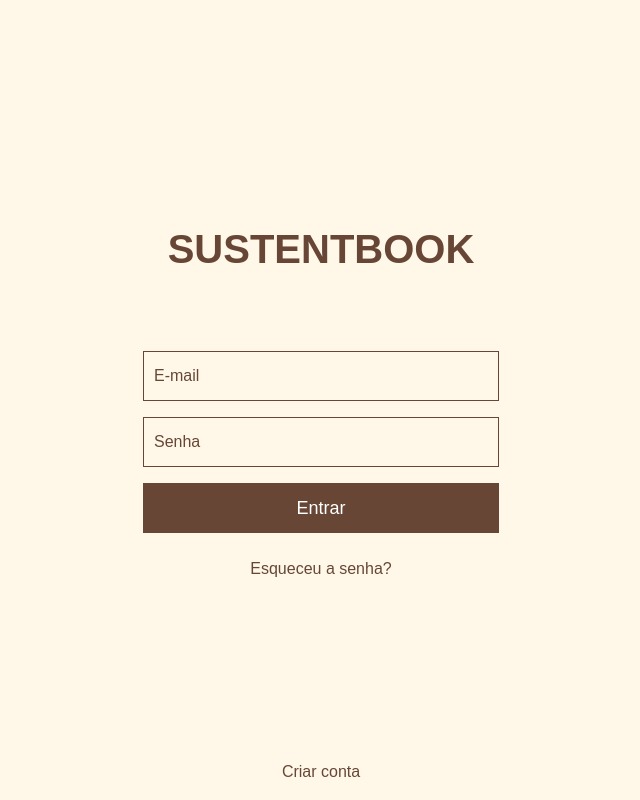
After one commit to cauacominho/sustentbook, a PHP site: page /login.html in a window 1280 px wide. The commit adds this page. Shown: the whole page, without its empty margins (319-959 px from the left). Run offline with PHP 8.4, Linux system fonts and the light colour scheme; some web fonts are replaced.

Commit message:
base_v1.3-sustentbook

```diff
--- /dev/null
+++ b/login.html
@@ -0,0 +1,67 @@
+<!DOCTYPE html>
+<html lang="en">
+
+<head>
+    <meta charset="UTF-8">
+    <meta name="viewport" content="width=device-width, initial-scale=1.0">
+    <!-- MATERIAL ICONS GOOGLE -->
+    <link href="https://fonts.googleapis.com/css2?family=Material+Symbols+Outlined" rel="stylesheet" />
+
+    <!-- LINK BOOTSTRAP CSS -->
+    <link href="https://cdn.jsdelivr.net/npm/bootstrap@5.3.3/dist/css/bootstrap.min.css" rel="stylesheet"
+        integrity="sha384-QWTKZyjpPEjISv5WaRU9OFeRpok6YctnYmDr5pNlyT2bRjXh0JMhjY6hW+ALEwIH" crossorigin="anonymous">
+
+    <!-- LINK CSS -->
+    <link rel="stylesheet" href="./src/css/global.css">
+
+    <title>Login</title>
+</head>
+
+<body class="bg">
+
+
+    <div class="container vh-100 d-flex flex-column justify-content-center">
+        <!-- Título centralizado -->
+        <div class="row justify-content-center mb-5">
+            <div class="col-12 col-md-auto text-primary fw-bold text-center fs-1">SUSTENTBOOK</div>
+        </div>
+
+        <!-- Formulário centralizado -->
+        <div class="row justify-content-center mt-4">
+            <div class="col-12 col-md-6 col-lg-4">
+                <form action="" method="post" class="text-center">
+                    <div class="mb-3">
+                        <input type="email" name="controlEmail" id="controlEmail" placeholder="E-mail" class="form-default">
+                    </div>
+                    <div class="mb-3">
+                        <input type="password" name="controlPassword" id="controlPassword" placeholder="Senha" class="form-default">
+                    </div>
+                    <button type="submit" class="btn-default w-100">Entrar</button>
+                </form>
+
+                <!-- Link "Esqueceu a senha?" -->
+                <div class="text-center mt-4">
+                    <a href="">Esqueceu a senha?</a>
+                </div>
+            </div>
+        </div>
+
+        <!-- Link "Criar conta" centralizado -->
+        <div class="row justify-content-center fixed-bottom mb-3">
+            <div class="col-auto">
+                <a href="">Criar conta</a>
+            </div>
+        </div>
+    </div>
+
+
+
+
+
+    <!-- LINK BOOTSTRAP JS -->
+    <script src="https://cdn.jsdelivr.net/npm/bootstrap@5.3.3/dist/js/bootstrap.bundle.min.js"
+        integrity="sha384-YvpcrYf0tY3lHB60NNkmXc5s9fDVZLESaAA55NDzOxhy9GkcIdslK1eN7N6jIeHz"
+        crossorigin="anonymous"></script>
+</body>
+
+</html>
--- /dev/null
+++ b/src/css/buttons.css
@@ -0,0 +1,11 @@
+.btn-default {
+    background-color: var(--primary);
+    height: 50px;
+    color: var(--white);
+    border: none;
+    font-size: 18px;
+}
+
+.btn-default:hover {
+    background-color: #5b3e30;
+}
--- a/src/css/colors.css
+++ b/src/css/colors.css
@@ -20,7 +20,7 @@
     background-color: var(--tertiary) !important;
 }
 
-.bg-bg {
+.bg {
     background-color: var(--bg) !important;
 }
 
--- /dev/null
+++ b/src/css/forms.css
@@ -0,0 +1,20 @@
+.form-default {
+    width: 100%;
+    padding: 10px;
+    border: 1px solid var(--primary);
+    background-color: var(--bg);
+    border-radius: 0;
+    height: 50px;
+    font-size: 1rem;
+    box-sizing: border-box;
+}
+
+.form-default:focus {
+    border-color: var(--secondary);
+    outline: none;
+    border: 2px solid var(--secondary);
+}
+
+.form-default::placeholder {
+    color: var(--primary);
+}
--- a/src/css/global.css
+++ b/src/css/global.css
@@ -4,9 +4,18 @@
 
 /* IMPORT DOCS CSS */
 @import url(colors.css);
+@import url(medias.css);
+@import url(forms.css);
+@import url(buttons.css);
 
 html, body {
     padding: 0;
     margin: 0;
     font-family: "Judson", Arial, Helvetica, sans-serif;
 }
+
+a {
+    text-decoration: none;
+    font-size: 1rem;
+    color: var(--primary);
+}
--- /dev/null
+++ b/src/css/medias.css
@@ -0,0 +1,25 @@
+/* Para dispositivos móveis */
+@media (max-width: 768px) {
+    .title {
+        font-size: 1.5rem; /* Ajusta o tamanho da fonte para mobile */
+    }
+    .input-mobile {
+        font-size: 1rem; /* Ajusta o tamanho da fonte dos inputs para mobile */
+    }
+    form {
+        padding: 0 20px; /* Adiciona padding lateral para inputs no mobile */
+    }
+}
+
+/* Para dispositivos maiores (tablets e desktop) */
+@media (min-width: 769px) {
+    .title {
+        font-size: 2.5rem; /* Aumenta o tamanho da fonte para desktops */
+    }
+    .input-mobile {
+        font-size: 1.25rem; /* Inputs maiores para desktop */
+    }
+    form {
+        padding: 0; /* Remove padding extra em telas maiores */
+    }
+}
```
